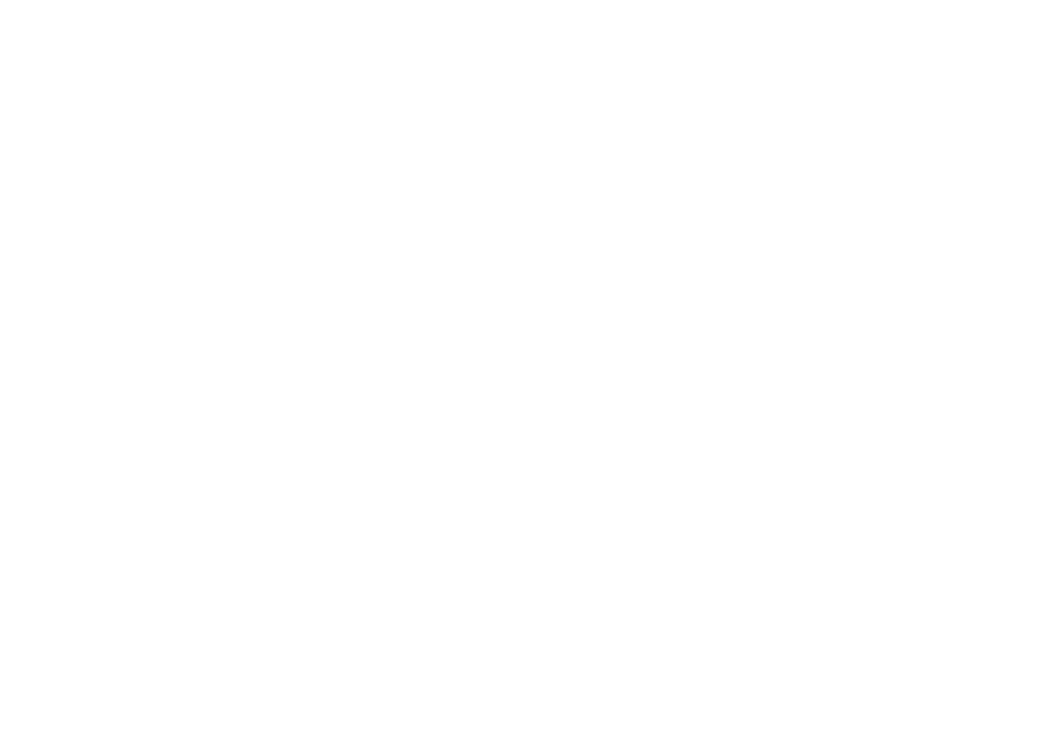
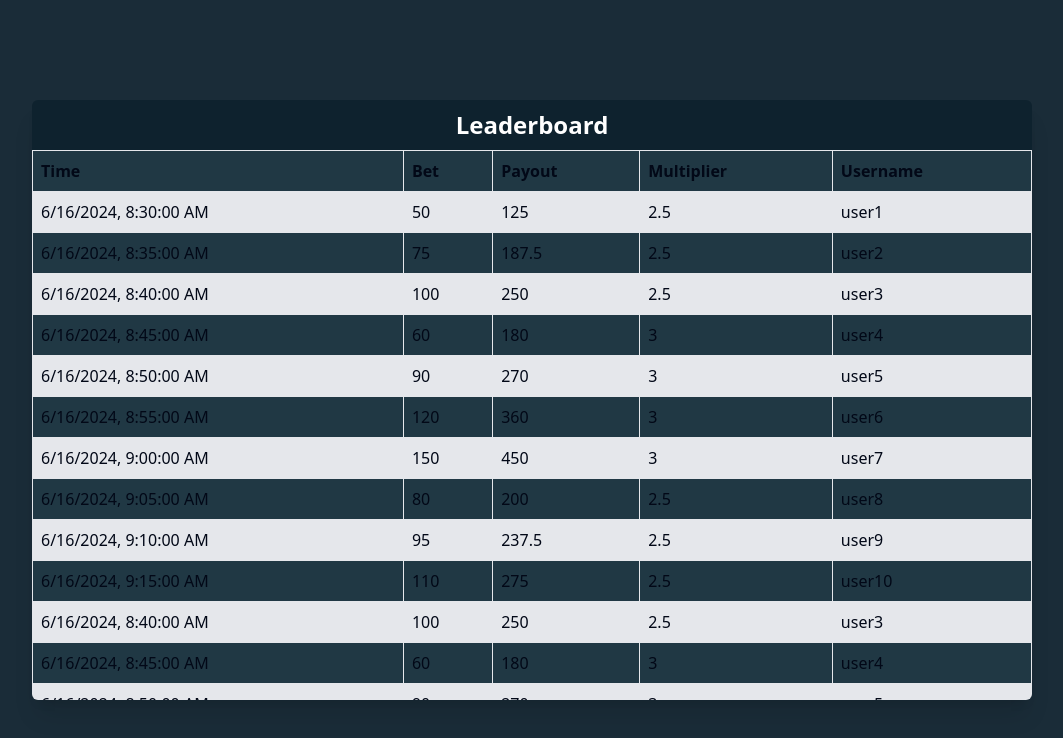
Before and after one commit to rishipatel9/Mines, a React (Vite) app in the folder apps/web/: page /leaderboard in a window 1280 px wide. Before the commit this address had no page. Shown: the top 738 px of the page, without its empty margins (108-1171 px from the left). Built offline with nearby package versions, Linux system fonts and the light colour scheme; no server answers.

Commit message:
leaderboard to be designed

```diff
--- a/apps/web/src/App.tsx
+++ b/apps/web/src/App.tsx
@@ -1,6 +1,8 @@
 import { BrowserRouter, Route, Routes } from "react-router-dom";
 import Game from "./components/game/Game.js";
+import LeaderBoard from "./components/leaderboard/LeaderBoard.js";
 import Login from "./components/login/Login.js";
+import VibrateButton from "./components/Vibrator.js";
 
 
 function App() {
@@ -9,6 +11,8 @@
       <Routes>
         <Route path="/game" element={<Game/>} />
         <Route path="/" element={<Login/>}/>
+        <Route path="/leaderboard" element={<LeaderBoard/>}/>
+        <Route path="/vibrate" element={<VibrateButton/>}/>
       </Routes>
     </BrowserRouter>
   )
--- /dev/null
+++ b/apps/web/src/components/Vibrator.tsx
@@ -0,0 +1,18 @@
+
+
+const VibrateButton = () => {
+  const vibrateDevice = () => {
+    if ('vibrate' in navigator) {
+      // Vibrate for 200ms
+      navigator.vibrate(200);
+    }
+  };
+
+  return (
+    <button onClick={vibrateDevice}>
+      Click to Vibrate
+    </button>
+  );
+};
+
+export default VibrateButton;
--- a/apps/web/src/components/game/Tile.tsx
+++ b/apps/web/src/components/game/Tile.tsx
@@ -1,6 +1,7 @@
 import { selectBet } from "../..//store/selectors.js"
-import { useSelector } from "react-redux"
+import { useDispatch, useSelector } from "react-redux"
 import { useState } from "react";
+import { isLive } from "../..//utility/betSlice.js";
 interface TileProps {
   image: string;
 }
@@ -8,13 +9,22 @@
 const Tile: React.FC<TileProps> = ({ image }) => {
   const [click,setClick]=useState(false);
   const isBetLive=useSelector(selectBet)
+  const dispatch=useDispatch()
+
+  const handleClick = () => {
+    setClick(true);
+    console.log(image)
+    if(image==="/src/assets/diamond.jpg"){
+        setClick(false)
+        dispatch(isLive())
+    }
+  };
 
   return (
       // <div className=" 2xl:h-[170px] 2xl:w-[170px] 2xl:mx-10 xl:h-[120px] xl:w-[120px] lg:h-[100px] lg:w-[100px] lg:mx-4  bg-[#304553] rounded-lg  border-b-4 border-[#223744] hover:bg-[#B9C6E7] transition-all hover:mt-4"></div>
-      <button className="2xl:w-[115px] 2xl:h-[115px] lg:h-[110px] lg:w-[110px] 2xl:m-[120px] lg:m-8  w-[65px] h-[65px]  bg-[#304553] rounded-lg  border-b-4 border-[#223744] hover:bg-[#B9C6E7] transition-all hover:mt-1 " onClick={()=>
-        setClick(true)
-      }>
-      {isBetLive.bet && click &&   <img src={image}  className="w-[100%] h-[100%]  " alt="" />}
+      <button className={`2xl:w-[115px] 2xl:h-[115px] lg:h-[110px] lg:w-[110px] 2xl:m-[120px] lg:m-8  w-[65px] h-[65px]  bg-[#304553] rounded-lg  border-[#223744] hover:bg-[#B9C6E7] transition-all hover:mt-1 ${click ? "" : "border-b-4"}`} onClick={handleClick}
+      >
+      {isBetLive.bet && click &&  <img src={image}  className="w-[100%] h-[100%]  " alt="" />}
       </button>
   )
 }
--- /dev/null
+++ b/apps/web/src/components/leaderboard/LeaderBoard.tsx
@@ -0,0 +1,209 @@
+import axios from "axios";
+import { useEffect } from "react";
+import { useNavigate } from "react-router-dom";
+
+
+const LeaderBoard = () => {
+
+    axios.defaults.withCredentials=true;
+
+    const history=useNavigate();
+    useEffect(()=>{
+        const isAuth=async()=>{
+            const res=await axios.post('http://localhost:3000/sendlist');
+            console.log(res)
+            if(res.status===201){
+                history('/');
+            }
+        }
+        isAuth()
+    },[])
+    const data = [
+        {
+          time: '2024-06-16T08:30:00Z',
+          bet: 50,
+          payout: 125,
+          multiplier: 2.5,
+          username: 'user1'
+        },
+        {
+          time: '2024-06-16T08:35:00Z',
+          bet: 75,
+          payout: 187.5,
+          multiplier: 2.5,
+          username: 'user2'
+        },
+        {
+          time: '2024-06-16T08:40:00Z',
+          bet: 100,
+          payout: 250,
+          multiplier: 2.5,
+          username: 'user3'
+        },
+        {
+          time: '2024-06-16T08:45:00Z',
+          bet: 60,
+          payout: 180,
+          multiplier: 3,
+          username: 'user4'
+        },
+        {
+          time: '2024-06-16T08:50:00Z',
+          bet: 90,
+          payout: 270,
+          multiplier: 3,
+          username: 'user5'
+        },
+        {
+          time: '2024-06-16T08:55:00Z',
+          bet: 120,
+          payout: 360,
+          multiplier: 3,
+          username: 'user6'
+        },
+        {
+          time: '2024-06-16T09:00:00Z',
+          bet: 150,
+          payout: 450,
+          multiplier: 3,
+          username: 'user7'
+        },
+        {
+          time: '2024-06-16T09:05:00Z',
+          bet: 80,
+          payout: 200,
+          multiplier: 2.5,
+          username: 'user8'
+        },
+        {
+          time: '2024-06-16T09:10:00Z',
+          bet: 95,
+          payout: 237.5,
+          multiplier: 2.5,
+          username: 'user9'
+        },
+        {
+          time: '2024-06-16T09:15:00Z',
+          bet: 110,
+          payout: 275,
+          multiplier: 2.5,
+          username: 'user10'
+        },{
+            time: '2024-06-16T08:40:00Z',
+            bet: 100,
+            payout: 250,
+            multiplier: 2.5,
+            username: 'user3'
+          },
+          {
+            time: '2024-06-16T08:45:00Z',
+            bet: 60,
+            payout: 180,
+            multiplier: 3,
+            username: 'user4'
+          },
+          {
+            time: '2024-06-16T08:50:00Z',
+            bet: 90,
+            payout: 270,
+            multiplier: 3,
+            username: 'user5'
+          },{
+            time: '2024-06-16T08:40:00Z',
+            bet: 100,
+            payout: 250,
+            multiplier: 2.5,
+            username: 'user3'
+          },
+          {
+            time: '2024-06-16T08:45:00Z',
+            bet: 60,
+            payout: 180,
+            multiplier: 3,
+            username: 'user4'
+          },
+          {
+            time: '2024-06-16T08:50:00Z',
+            bet: 90,
+            payout: 270,
+            multiplier: 3,
+            username: 'user5'
+          },{
+            time: '2024-06-16T08:40:00Z',
+            bet: 100,
+            payout: 250,
+            multiplier: 2.5,
+            username: 'user3'
+          },
+          {
+            time: '2024-06-16T08:45:00Z',
+            bet: 60,
+            payout: 180,
+            multiplier: 3,
+            username: 'user4'
+          },
+          {
+            time: '2024-06-16T08:50:00Z',
+            bet: 90,
+            payout: 270,
+            multiplier: 3,
+            username: 'user5'
+          },{
+            time: '2024-06-16T08:40:00Z',
+            bet: 100,
+            payout: 250,
+            multiplier: 2.5,
+            username: 'user3'
+          },
+          {
+            time: '2024-06-16T08:45:00Z',
+            bet: 60,
+            payout: 180,
+            multiplier: 3,
+            username: 'user4'
+          },
+          {
+            time: '2024-06-16T08:50:00Z',
+            bet: 90,
+            payout: 270,
+            multiplier: 3,
+            username: 'user5'
+          },
+      ];
+
+    //   console.log(data);
+
+    return (
+        <div className='bg-[#1A2C38] lg:h-[100vh] lg:w-[100vw] md:h-[100vh] md:w-[100vw] sm:h-[100vh] sm:w-[100vw] h-[100vh] w-[100vw] flex justify-center items-center ' >
+            <div className="lg:h-[600px] lg:w-[1000px]  xl:flex-col  h-[600px] w-[350px]  bg-[#203844]  rounded-md shadow-xl overflow-auto ">
+                <div className="lg:w-[100%] lg:h-[50px] lg:text-2xl lg:font-bold bg-[#0E222E] flex justify-center items-center text-white  "> Leaderboard</div>
+                <table className="min-w-full border-collapse border border-gray-200">
+        <thead>
+          <tr>
+            <th className="border border-gray-200 p-2 text-left">Time</th>
+            <th className="border border-gray-200 p-2 text-left">Bet</th>
+            <th className="border border-gray-200 p-2 text-left">Payout</th>
+            <th className="border border-gray-200 p-2 text-left">Multiplier</th>
+            <th className="border border-gray-200 p-2 text-left">Username</th>
+          </tr>
+        </thead>
+        <tbody>
+          {data.map((entry, index) => (
+            <tr key={index} className={index % 2 === 0 ? 'bg-gray-200' : ''}>
+              <td className="border border-gray-200 p-2">{new Date(entry.time).toLocaleString()}</td>
+              <td className="border border-gray-200 p-2">{entry.bet}</td>
+              <td className="border border-gray-200 p-2">{entry.payout}</td>
+              <td className="border border-gray-200 p-2">{entry.multiplier}</td>
+              <td className="border border-gray-200 p-2">{entry.username}</td>
+            </tr>
+          ))}
+        </tbody>
+      </table>
+
+            </div>
+        </div>
+
+    )
+}
+
+export default LeaderBoard
--- a/apps/web/src/components/login/Login.tsx
+++ b/apps/web/src/components/login/Login.tsx
@@ -9,6 +9,7 @@
   useEffect(()=>{
     const isLoggedin=async()=>{
       const res=await axios.post('http://localhost:3000/game');
+      console.log(res);
       if(res.status===200){
           history('/game');
       }
```
